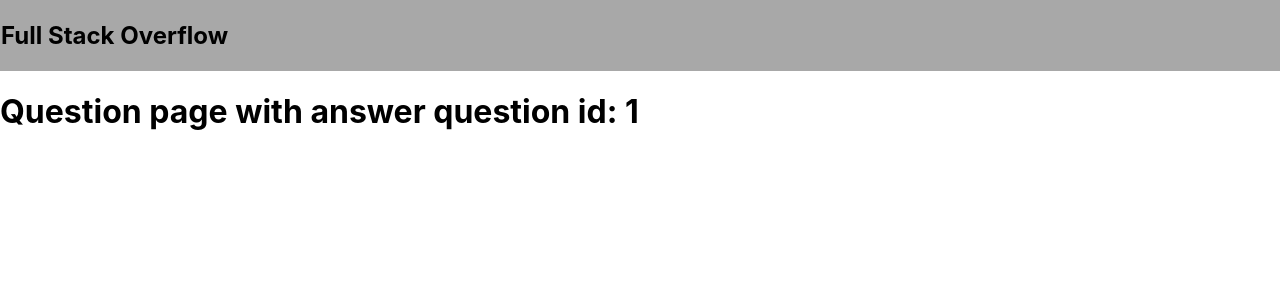
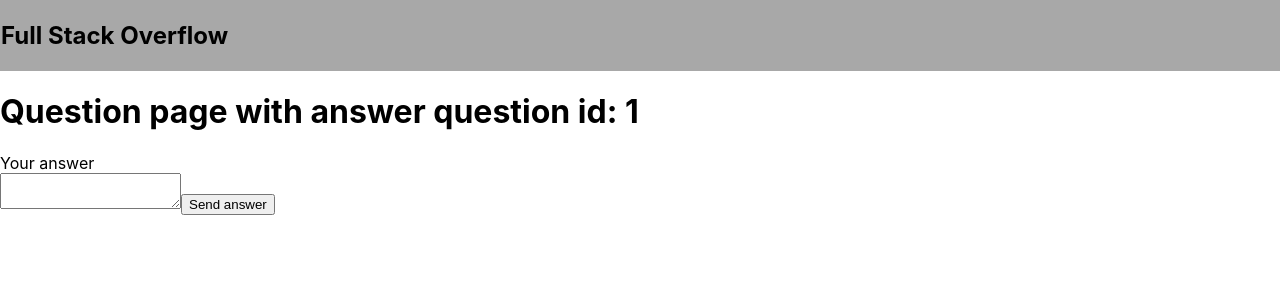
Before and after one commit to MateWagner/-stackoverflow-java-oop-frontend, a React (Create React App) app: page /question/1 in a window 1280 px wide. Shown: the top 300 px of the page. Built offline with nearby package versions, Linux system fonts and the light colour scheme.

Commit message:
Add useFetchPost which handles any post requests. Add Answer component

```diff
--- a/package.json
+++ b/package.json
@@ -10,7 +10,7 @@
     "react": "^18.2.0",
     "react-dom": "^18.2.0",
     "react-router-dom": "^6.9.0",
-    "react-scripts": "5.0.1",
+    "react-scripts": "^5.0.1",
     "web-vitals": "^2.1.4"
   },
   "scripts": {
--- /dev/null
+++ b/src/answer/Answer.js
@@ -0,0 +1,29 @@
+import React from 'react';
+import './answer.css';
+import { useState } from 'react';
+import useFetchPost from '../api/useFetchPost';
+const Answer = () => {
+  const { postAsync } = useFetchPost();
+  const [answerContent, setAnswerContent] = useState('');
+  const contentChange = event => { setAnswerContent(event.target.value); }
+
+  const postNewAnswer = async () => {
+    const url = 'answers';
+    const answerObject = {
+      'desc': answerContent,
+      'questionId': 1,
+      'clientId': 1
+    }
+    const a = await postAsync(url, answerObject);
+    console.log(a);
+  }
+  return (
+    <div className='answerPanel'>
+      <div>Your answer</div>
+      <textarea className='answerField' onChange={contentChange}/>
+      <button className='sendButton' onClick={postNewAnswer}>Send answer</button>
+    </div>
+  )
+}
+
+export default Answer;
--- /dev/null
+++ b/src/api/useFetchPost.js
@@ -0,0 +1,22 @@
+const useFetchPost = () => {
+  const postAsync = async (url, answerObject) => {
+    try {
+      const response = await fetch(`/${url}/`, {
+        method: "POST",
+        body: JSON.stringify(answerObject),
+        headers: {
+          "Content-Type": "application/json"
+        }
+      });
+      if (!response.ok) {
+        throw new Error("Failed to post to table: " + url);
+      }
+      const id = await response.json();
+      return id;
+    } catch (error) {
+      console.error(error);
+    }
+  };
+  return { postAsync };
+};
+export default useFetchPost;
--- a/src/question/Question.js
+++ b/src/question/Question.js
@@ -1,9 +1,11 @@
 import { useParams } from 'react-router-dom'
+import Answer from '../answer/Answer';
 const Question = () => {
   const { id } = useParams();
   return (
     <div>
       <h1>Question page with answer question id: {id}</h1>
+      <Answer/>
     </div>
   );
 }
```
Also changed, not shown: src/answer/answer.css (added), 1 other file (tests, documents, lock files or other folders).
